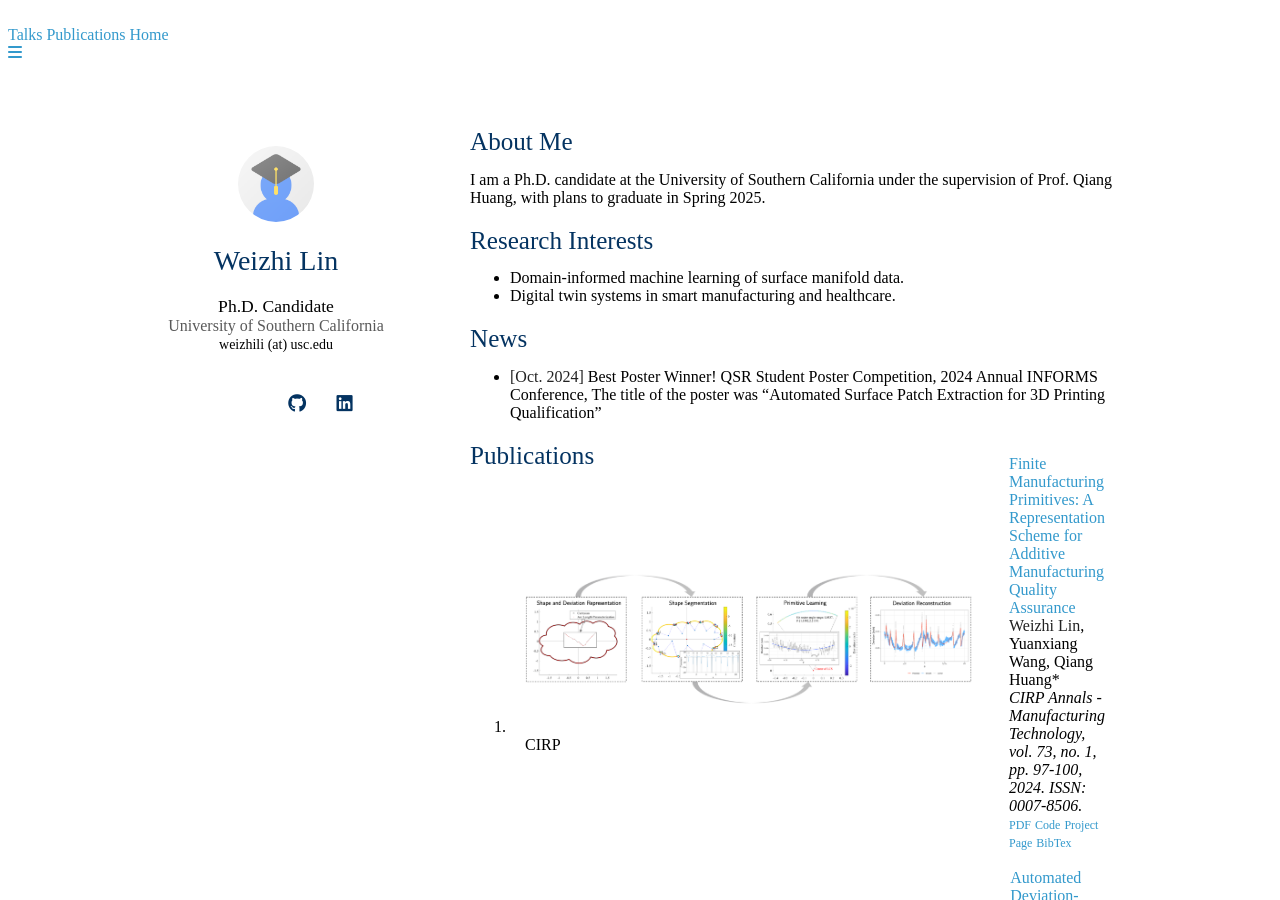
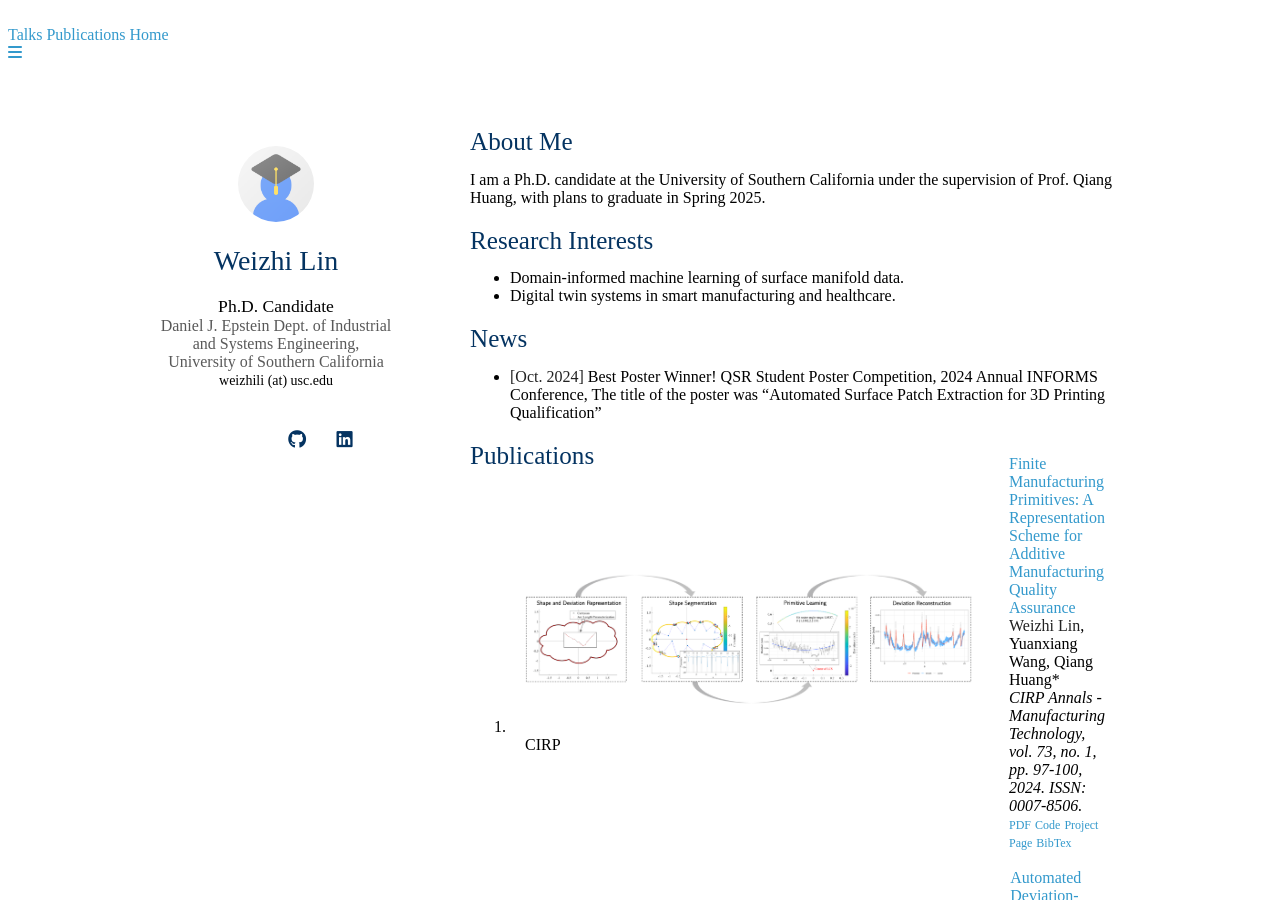
Before and after one commit to weizhi-lin/weizhi-lin, a Jekyll site: the page built from index.md, in a window 1280 px wide and 900 px high. Built offline with Jekyll 4.4.1, drawn with Linux system fonts in a browser that asks for light colours; nearby versions of some CDN libraries; library files that are not in the unit come from our copies; a style sheet for code colours, icons or effects is not loaded.

Commit message:
Update _config.yml

```diff
--- a/_config.yml
+++ b/_config.yml
@@ -2,6 +2,7 @@
 title: Weizhi Lin
 position: Ph.D. Candidate
 affiliation: University of Southern California
+subaffiliation: Daniel J. Epstein Dept. of Industrial and Systems Engineering
 email: weizhili (at) usc.edu
 
 # Search Engine Optimization (SEO)
```
